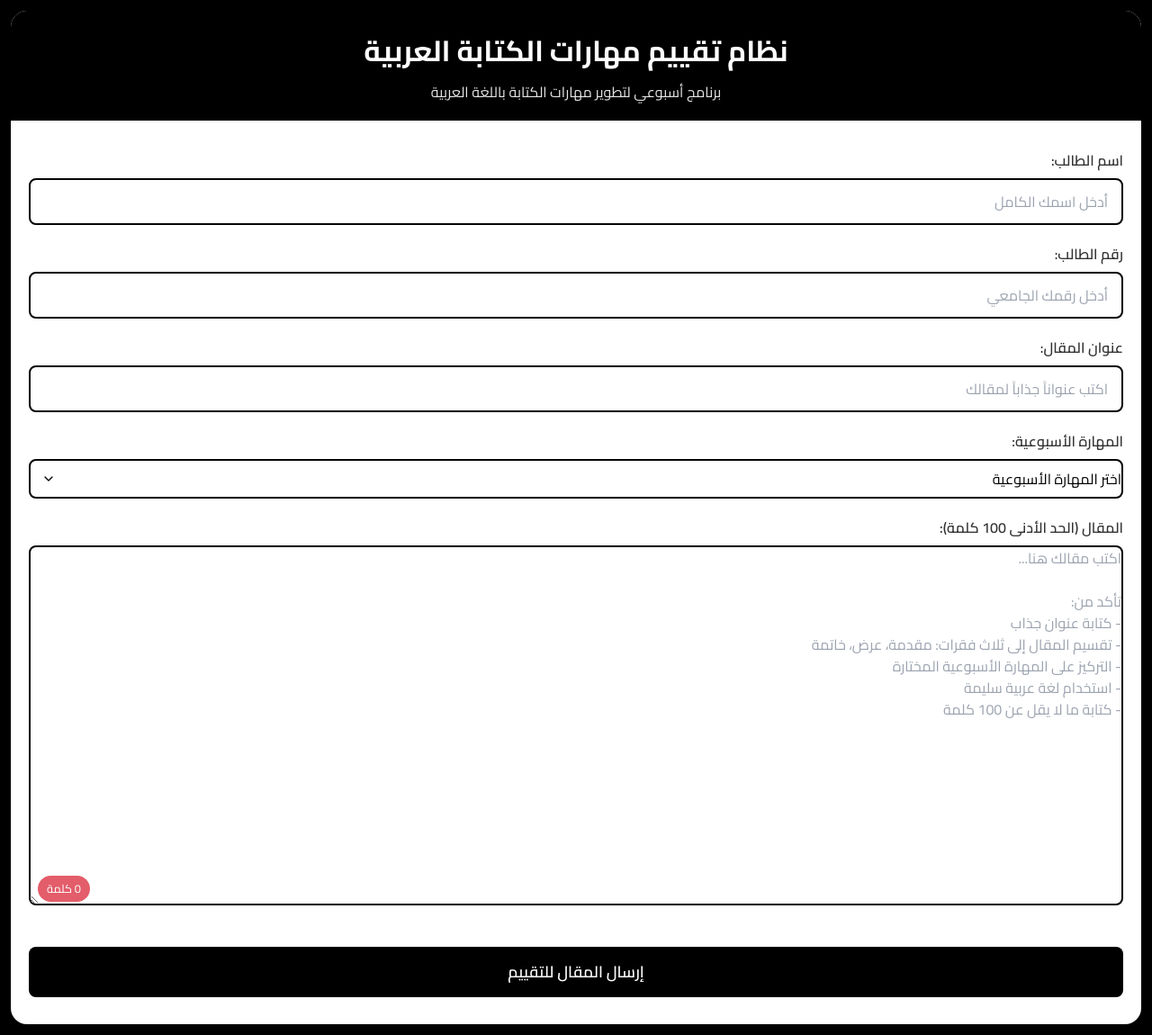
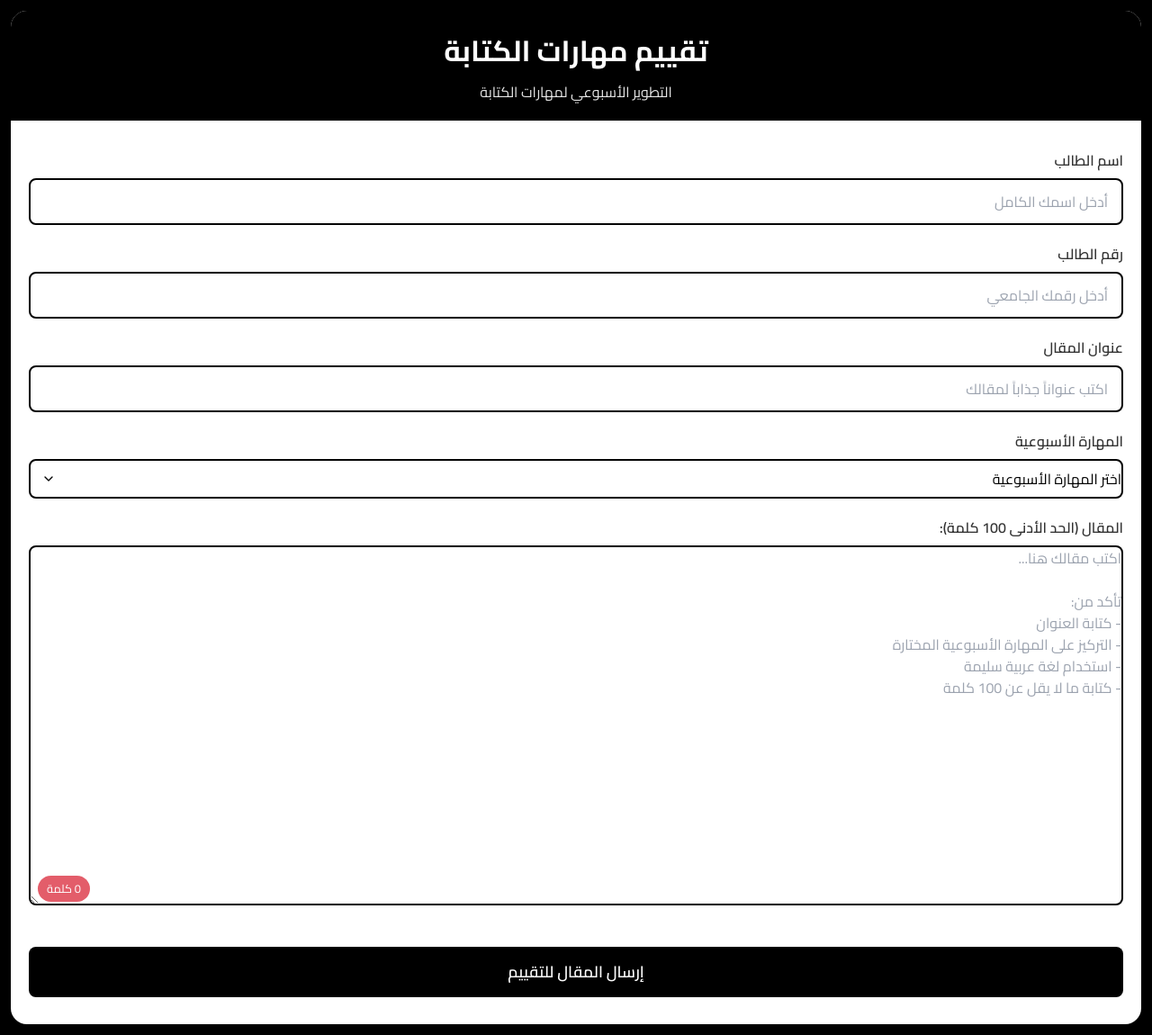
Before and after one commit to salmujaiwel/arabic-writing-skills, a plain HTML site: page index.html in a window 1280 px wide. Shown: the whole page at 90% size. Drawn offline with nearby package versions, Linux system fonts and the light colour scheme.

Commit message:
Update index.html

```diff
--- a/index.html
+++ b/index.html
@@ -3,7 +3,7 @@
 <head>
     <meta charset="UTF-8">
     <meta name="viewport" content="width=device-width, initial-scale=1.0">
-    <title>نظام تقييم مهارات الكتابة العربية</title>
+    <title>مهارات الكتابة</title>
     <script src="https://cdn.tailwindcss.com"></script>
     <style>
         @import url('https://fonts.googleapis.com/css2?family=Cairo:wght@300;400;600;700;800&display=swap');
@@ -339,29 +339,29 @@
 <body>
     <div class="container">
         <div class="header">
-            <h1>نظام تقييم مهارات الكتابة العربية</h1>
-            <p>برنامج أسبوعي لتطوير مهارات الكتابة باللغة العربية</p>
+            <h1>تقييم مهارات الكتابة</h1>
+            <p>التطوير الأسبوعي لمهارات الكتابة</p>
         </div>
 
         <div class="form-container">
             <form id="writingForm">
                 <div class="form-group">
-                    <label for="student_name">اسم الطالب:</label>
+                    <label for="student_name">اسم الطالب</label>
                     <input type="text" id="student_name" name="student_name" required placeholder="أدخل اسمك الكامل">
                 </div>
 
                 <div class="form-group">
-                    <label for="student_id">رقم الطالب:</label>
+                    <label for="student_id">رقم الطالب</label>
                     <input type="text" id="student_id" name="student_id" required placeholder="أدخل رقمك الجامعي">
                 </div>
 
                 <div class="form-group">
-                    <label for="title">عنوان المقال:</label>
+                    <label for="title">عنوان المقال</label>
                     <input type="text" id="title" name="title" required placeholder="اكتب عنواناً جذاباً لمقالك">
                 </div>
 
                 <div class="form-group">
-                    <label for="weekly_topic">المهارة الأسبوعية:</label>
+                    <label for="weekly_topic">المهارة الأسبوعية</label>
                     <select id="weekly_topic" name="weekly_topic" required>
                         <option value="">اختر المهارة الأسبوعية</option>
                         <option value="كتابة الهمزة في أول الكلمة، ووسطها، وآخرها">كتابة الهمزة في أول الكلمة، ووسطها، وآخرها</option>
@@ -383,8 +383,7 @@
                         <textarea id="article" name="article" required placeholder="اكتب مقالك هنا...
 
 تأكد من:
-- كتابة عنوان جذاب
-- تقسيم المقال إلى ثلاث فقرات: مقدمة، عرض، خاتمة
+- كتابة العنوان
 - التركيز على المهارة الأسبوعية المختارة
 - استخدام لغة عربية سليمة
 - كتابة ما لا يقل عن 100 كلمة"></textarea>
@@ -398,8 +397,8 @@
             </form>
 
             <div class="loading" id="loading">
-                <h3>جاري تقييم مقالك...</h3>
-                <p>يرجى الانتظار، قد تستغرق العملية دقيقة أو دقيقتين</p>
+                <h3>تحت التقييم</h3>
+                <p>يُرجى الانتظار</p>
             </div>
 
             <div class="result" id="result"></div>
```
